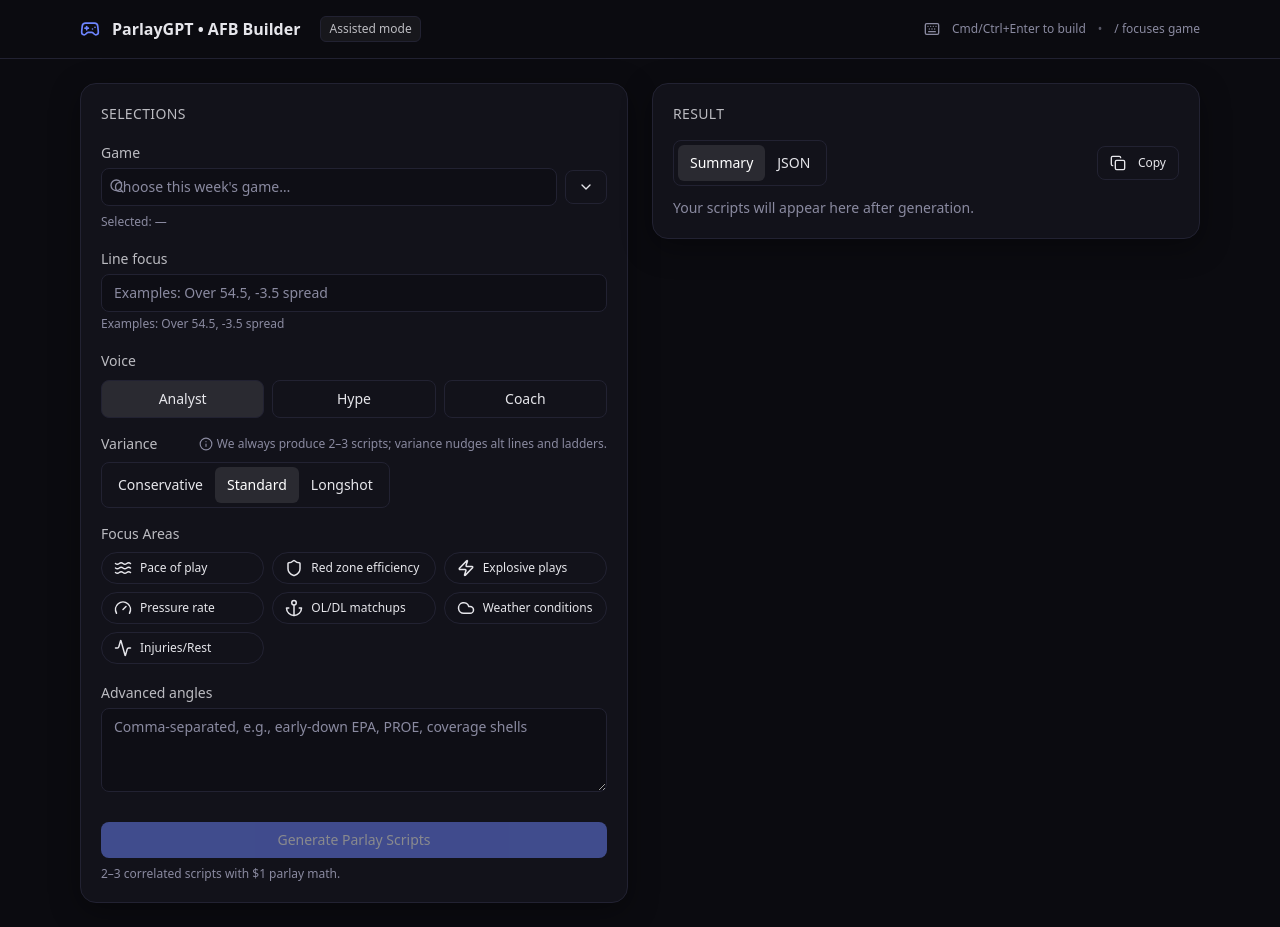
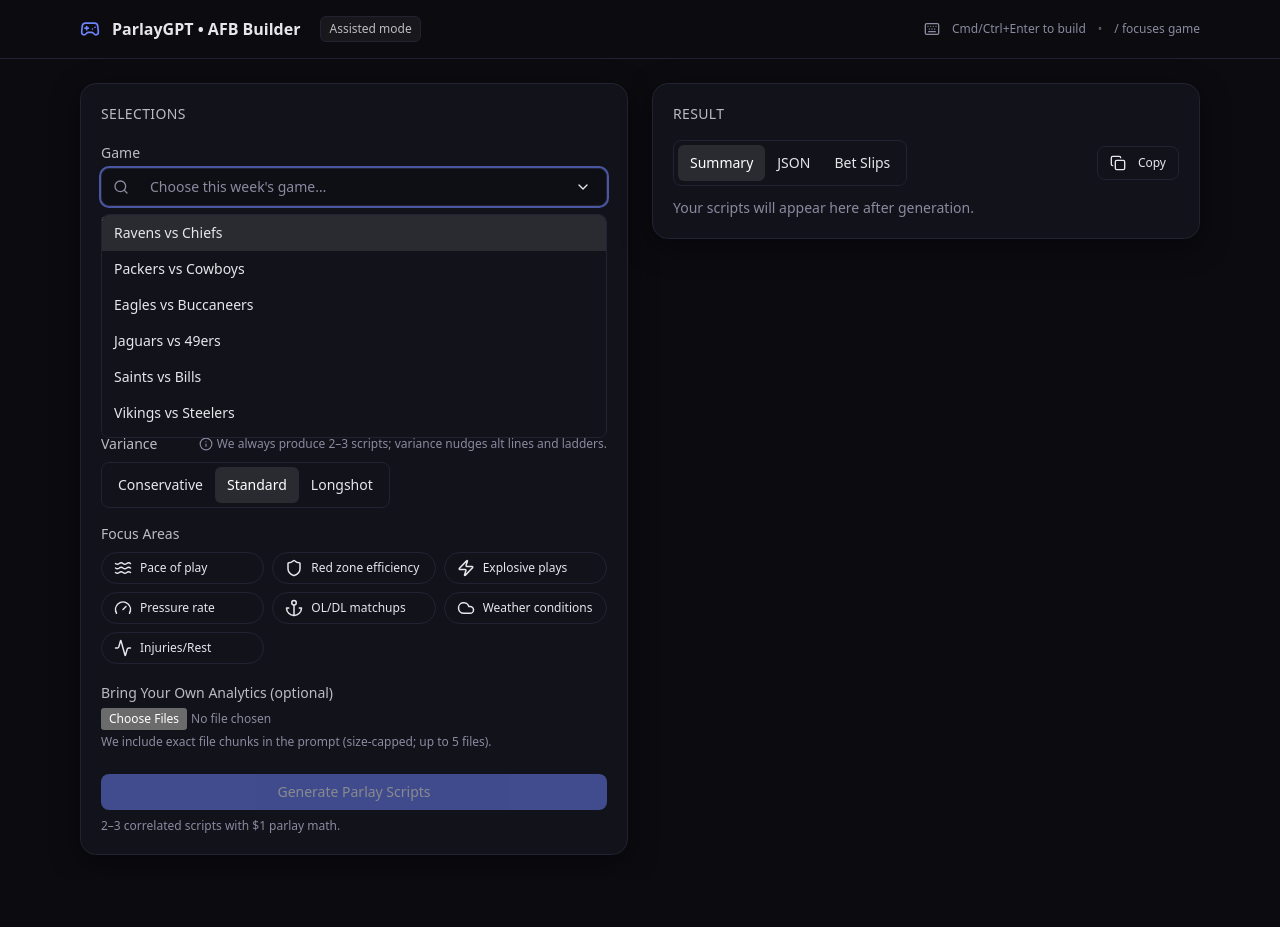
Before and after one commit to KingJoefa/AFBParley, a Next.js app: page / in a window 1280 px wide. Both pictures are taken after a click on the button "Open list". After the commit the page ends 879 px from the top, so only its background shows below. Built offline with nearby package versions, Linux system fonts and the light colour scheme.

Commit message:
feat(afb): Assisted Builder default, JSON/Slips tabs, combobox a11y, BYOA uploads with prompt injection; next config + Tailwind; fix dev proxy and ports

```diff
--- a/app/globals.css
+++ b/app/globals.css
@@ -30,6 +30,12 @@
   @apply w-full rounded-lg bg-[#0e0e15] border border-border px-3 py-2 text-sm placeholder-muted focus:outline-none focus:ring-2 focus:ring-accent/60;
 }
 
+/* Variant to avoid icon/text overlap in inputs with leading/trailing icons */
+.input--with-icons {
+  padding-left: 3rem; /* 48px for search icon */
+  padding-right: 3rem; /* 48px for chevron/caret */
+}
+
 .pill {
   @apply inline-flex items-center gap-2 rounded-full border border-border px-3 py-1.5 text-xs hover:bg-white/5 cursor-pointer select-none;
 }
--- a/app/hooks/useAfb.ts
+++ b/app/hooks/useAfb.ts
@@ -9,6 +9,7 @@
   angles?: string[]
   voice?: Voice
   wantJson?: boolean
+  byoa?: { filename: string; content: string }[]
 }
 
 export function useAfb() {
@@ -19,16 +20,30 @@
     setIsLoading(true)
     setError(null)
     try {
-      const res = await fetch('/api/afb', {
+      // First try JSON mode
+      let res = await fetch('/api/afb', {
         method: 'POST',
         headers: { 'Content-Type': 'application/json' },
         body: JSON.stringify({ ...req, wantJson: true })
+      })
+      if (res.ok) {
+        return await res.json()
+      }
+
+      // Fallback to text mode
+      res = await fetch('/api/afb', {
+        method: 'POST',
+        headers: { 'Content-Type': 'application/json' },
+        body: JSON.stringify({ ...req, wantJson: false })
       })
       if (!res.ok) {
         const data = await res.json().catch(() => null)
         throw new Error(data?.error || `AFB error ${res.status}`)
       }
-      return await res.json()
+      const text = await res.text()
+      // Heuristic parse to pseudo JSON
+      const parsed = parseTextToScripts(text)
+      return parsed ?? text
     } catch (e: any) {
       setError(e?.message ?? 'Unknown error')
       throw e
@@ -39,3 +54,30 @@
 
   return { build, isLoading, error }
 }
+
+function parseTextToScripts(text: string): any | null {
+  try {
+    const scripts: any[] = []
+    const blocks = text.split(/\n\s*Script\s+\d+\s+[-–]\s+/i)
+    if (blocks.length <= 1) return null
+    // First block is assumptions header; attempt to grab assumptions line
+    const assumptionsMatch = text.match(/Assumptions?:([^\n]+)/i)
+    const assumptionsLine = assumptionsMatch ? assumptionsMatch[1].trim() : ''
+    for (let i = 1; i < blocks.length; i++) {
+      const b = blocks[i]
+      const [titleAndRest, ...rest] = b.split(/\n/)
+      const title = (titleAndRest || '').trim().replace(/^"|"$/g, '')
+      const narrativeMatch = b.match(/Narrative:([\s\S]*?)\n\s*•\s*Legs/i)
+      const narrative = narrativeMatch ? narrativeMatch[1].trim() : ''
+      const legsSectionMatch = b.match(/\n\s*•\s*Legs:([\s\S]*?)(\n\s*\$1 Parlay Math:|\n\s*Notes:|$)/i)
+      const legsLines = legsSectionMatch ? legsSectionMatch[1].split(/\n\s*•\s*/).map(s => s.trim()).filter(Boolean) : []
+      const legs = legsLines.map(l => ({ text: l }))
+      const mathMatch = b.match(/\$1\s*Parlay\s*Math:\s*([^\n]+)/i)
+      const math = mathMatch ? { steps: mathMatch[1].trim() } : undefined
+      scripts.push({ title, narrative, legs, math })
+    }
+    return { assumptions: { raw: assumptionsLine }, scripts }
+  } catch {
+    return null
+  }
+}
--- a/components/AssistedBuilder.tsx
+++ b/components/AssistedBuilder.tsx
@@ -35,16 +35,20 @@
   const { build, isLoading, error } = useAfb()
   const [gameQuery, setGameQuery] = useState('')
   const [selectedGame, setSelectedGame] = useState<string>('')
+  const [comboOpen, setComboOpen] = useState(false)
+  const [highlight, setHighlight] = useState(0)
   const [lineFocus, setLineFocus] = useState('')
   const [voice, setVoice] = useState<Voice>('analyst')
   const [variance, setVariance] = useState<Variance>('standard')
   const [focusAreas, setFocusAreas] = useState<string[]>([])
   const [advancedAngles, setAdvancedAngles] = useState('')
+  const [byoaFiles, setByoaFiles] = useState<{ filename: string; content: string; size: number }[]>([])
   const [summary, setSummary] = useState<string>('')
   const [json, setJson] = useState<any>(null)
   const [copied, setCopied] = useState(false)
-  const [activeTab, setActiveTab] = useState<'summary' | 'json'>('summary')
+  const [activeTab, setActiveTab] = useState<'summary' | 'json' | 'slips'>('summary')
   const comboRef = useRef<HTMLInputElement>(null)
+  const comboWrapRef = useRef<HTMLDivElement>(null)
 
   useEffect(() => {
     track('ui_view_loaded')
@@ -69,25 +73,44 @@
   }, [activeTab, summary, json])
 
   const onBuild = useCallback(async () => {
-    if (!selectedGame) return
+    const matchup = selectedGame || gameQuery
+    if (!matchup) return
     track('ui_build_clicked', { voice, variance, focusAreasCount: focusAreas.length })
     try {
       const req = {
-        matchup: selectedGame,
+        matchup,
         lineFocus: lineFocus || undefined,
         angles: [...focusAreas, ...chips],
         voice,
         wantJson: true,
+        byoa: byoaFiles.map(f => ({ filename: f.filename, content: f.content })),
       }
       const data = await build(req)
-      setJson(data)
-      const plain = data?.scripts ?
-        [
-          `Assumptions: matchup ${data?.assumptions?.matchup ?? selectedGame}${data?.assumptions?.lineFocus ? `; line ${data.assumptions.lineFocus}` : ''}; voice ${data?.assumptions?.voice ?? voice}.`,
-          ...data.scripts.map((s: any, i: number) => `Script ${i + 1}: ${s.title}\n${s.narrative}\nLegs:\n${s.legs.map((l: any) => `• ${l.market}: ${l.selection}, odds ${l.odds} (${l.oddsLabel})`).join('\n')}\n$1 Parlay Math: ${s.math?.steps}\nNotes: ${s.notes?.join(' ')}`)
+
+      // Normalize outputs so all tabs can render
+      let normalizedSummary = ''
+      let normalizedJson: any = null
+
+      if (typeof data === 'string') {
+        normalizedSummary = data
+        normalizedJson = safeParseTextToScripts(data)
+      } else if (data && typeof data === 'object' && 'scripts' in data) {
+        const d: any = data
+        normalizedJson = d
+        normalizedSummary = [
+          `Assumptions: matchup ${d?.assumptions?.matchup ?? matchup}${d?.assumptions?.lineFocus ? `; line ${d.assumptions.lineFocus}` : ''}; voice ${d?.assumptions?.voice ?? voice}.`,
+          ...d.scripts.map((s: any, i: number) => `Script ${i + 1}: ${s.title}\n${s.narrative}\nLegs:\n${s.legs.map((l: any) => `• ${l.market}: ${l.selection}, odds ${l.odds} (${l.oddsLabel})`).join('\n')}\n$1 Parlay Math: ${s.math?.steps}\nNotes: ${s.notes?.join(' ')}`)
         ].join('\n\n')
-        : (typeof data === 'string' ? data : JSON.stringify(data, null, 2))
-      setSummary(plain)
+      } else if (data && typeof data === 'object' && 'raw' in (data as any)) {
+        const raw = (data as any).raw as string
+        normalizedSummary = raw
+        normalizedJson = safeParseTextToScripts(raw)
+      } else {
+        normalizedSummary = JSON.stringify(data, null, 2)
+      }
+
+      setJson(normalizedJson)
+      setSummary(normalizedSummary)
       setActiveTab('summary')
       track('ui_build_success')
     } catch (e) {
@@ -106,8 +129,20 @@
 
   const filteredGames = useMemo(() => {
     const q = gameQuery.toLowerCase()
-    return gameOptions.filter(g => g.toLowerCase().includes(q)).slice(0, 20)
+    const list = q ? gameOptions.filter(g => g.toLowerCase().includes(q)) : gameOptions
+    return list.slice(0, 20)
   }, [gameOptions, gameQuery])
+
+  useEffect(() => {
+    function onDocClick(e: MouseEvent) {
+      if (!comboWrapRef.current) return
+      if (!comboWrapRef.current.contains(e.target as Node)) {
+        setComboOpen(false)
+      }
+    }
+    document.addEventListener('mousedown', onDocClick)
+    return () => document.removeEventListener('mousedown', onDocClick)
+  }, [])
 
   return (
     <div className="min-h-screen">
@@ -134,36 +169,53 @@
             <div className="heading mb-4">Selections</div>
             {/* Game combobox */}
             <label className="label" htmlFor="game">Game</label>
-            <div className="relative mt-1" role="combobox" aria-expanded="true" aria-controls="game-list">
-              <div className="flex items-center gap-2">
+            <div ref={comboWrapRef} className="relative mt-1" role="combobox" aria-expanded={comboOpen} aria-controls="game-list">
               <div className="relative flex-1">
-                  <Search size={16} className="absolute left-2 top-2.5 text-muted" />
+                <Search size={16} className="absolute left-3 top-1/2 -translate-y-1/2 text-muted pointer-events-none" aria-hidden="true" />
                 <input
                   ref={comboRef}
                   id="game"
-                    className="input pl-8"
+                  className="input input--with-icons"
                   placeholder="Choose this week's game…"
                   value={gameQuery}
-                    onChange={(e) => setGameQuery(e.target.value)}
+                  onChange={(e) => { setGameQuery(e.target.value); setComboOpen(true); setHighlight(0) }}
+                  onFocus={() => setComboOpen(true)}
                   onKeyDown={(e) => {
-                      if (e.key === 'Enter' && filteredGames[0]) {
-                        setSelectedGame(filteredGames[0])
-                        setGameQuery(filteredGames[0])
+                    if (!comboOpen && (e.key === 'ArrowDown' || e.key === 'ArrowUp')) setComboOpen(true)
+                    if (e.key === 'ArrowDown') { e.preventDefault(); setHighlight(h => Math.min(h + 1, Math.max(filteredGames.length - 1, 0))) }
+                    if (e.key === 'ArrowUp') { e.preventDefault(); setHighlight(h => Math.max(h - 1, 0)) }
+                    if (e.key === 'Enter') {
+                      const choice = filteredGames[highlight] || filteredGames[0]
+                      if (choice) { setSelectedGame(choice); setGameQuery(choice); setComboOpen(false) }
                     }
+                    if (e.key === 'Escape' || e.key === 'Tab') { setComboOpen(false) }
                   }}
                   aria-autocomplete="list"
+                  aria-activedescendant={comboOpen ? `game-opt-${highlight}` : undefined}
                 />
+                <button
+                  type="button"
+                  aria-label="Open list"
+                  className="absolute right-2 top-1/2 -translate-y-1/2 h-8 w-8 inline-flex items-center justify-center rounded-md hover:bg-white/5"
+                  onClick={() => { setComboOpen(o => !o); if (!comboOpen) comboRef.current?.focus() }}
+                >
+                  <ChevronDown size={16} />
+                </button>
               </div>
-                <button className="btn-ghost" type="button" aria-label="Open list"><ChevronDown size={16} /></button>
-              </div>
-              {gameQuery && (
-                <ul id="game-list" className="mt-2 max-h-56 overflow-auto rounded-lg border border-border bg-card">
+              {comboOpen && (
+                <ul id="game-list" role="listbox" className="absolute z-10 mt-2 w-full max-h-56 overflow-auto rounded-lg border border-border bg-card">
                   {filteredGames.length === 0 && (
                     <li className="px-3 py-2 text-sm text-muted">No matches</li>
                   )}
-                  {filteredGames.map(g => (
-                    <li key={g}>
-                      <button className="w-full text-left px-3 py-2 text-sm hover:bg-white/5" onClick={() => { setSelectedGame(g); setGameQuery(g) }}>{g}</button>
+                  {filteredGames.map((g, idx) => (
+                    <li key={g} id={`game-opt-${idx}`} role="option" aria-selected={idx===highlight}>
+                      <button
+                        className={`w-full text-left px-3 py-2 text-sm hover:bg-white/5 ${idx===highlight?'bg-white/10':''}`}
+                        onMouseEnter={() => setHighlight(idx)}
+                        onClick={() => { setSelectedGame(g); setGameQuery(g); setComboOpen(false) }}
+                      >
+                        {g}
+                      </button>
                     </li>
                   ))}
                 </ul>
@@ -222,22 +274,46 @@
               </div>
             </div>
 
-            {/* Advanced angles */}
+            {/* BYOA Upload */}
             <div className="mt-4">
-              <label className="label" htmlFor="angles">Advanced angles</label>
-              <textarea id="angles" className="input mt-1 min-h-[84px]" placeholder="Comma-separated, e.g., early-down EPA, PROE, coverage shells" value={advancedAngles} onChange={(e) => setAdvancedAngles(e.target.value)} />
-              {chips.length > 0 && (
-                <div className="mt-2 flex flex-wrap gap-2">
-                  {chips.map(c => (
-                    <span key={c} className="px-2 py-1 text-xs rounded-full bg-white/10 border border-border">{c}</span>
+              <label className="label" htmlFor="byoa">Bring Your Own Analytics (optional)</label>
+              <input
+                id="byoa"
+                type="file"
+                accept=".csv,.tsv,.txt,.md,.json"
+                multiple
+                className="mt-1 block w-full text-xs text-muted"
+                onChange={async (e) => {
+                  const files = Array.from(e.target.files || [])
+                  const next: { filename: string; content: string; size: number }[] = []
+                  for (const f of files) {
+                    const text = await f.text()
+                    const capped = text.length > 64 * 1024 ? text.slice(0, 64 * 1024) : text
+                    next.push({ filename: f.name, content: capped, size: f.size })
+                  }
+                  setByoaFiles(prev => [...prev, ...next].slice(0, 5))
+                  e.currentTarget.value = ''
+                }}
+              />
+              {byoaFiles.length > 0 && (
+                <div className="mt-2 space-y-2">
+                  {byoaFiles.map((f, idx) => (
+                    <div key={idx} className="flex items-center justify-between text-xs rounded-lg border border-border bg-white/5 px-2 py-1">
+                      <span className="truncate max-w-[70%]">{f.filename}</span>
+                      <div className="flex items-center gap-2">
+                        <span className="opacity-70">{Math.round(f.size/1024)} KB</span>
+                        <button className="btn-ghost" onClick={() => setByoaFiles(files => files.filter((_, i) => i !== idx))}>Remove</button>
+                      </div>
+                    </div>
                   ))}
                 </div>
               )}
+              <p className="mt-1 text-xs text-muted">We include exact file chunks in the prompt (size-capped; up to 5 files).</p>
             </div>
 
             {/* CTA */}
             <div className="mt-6">
-              <button onClick={onBuild} disabled={isLoading || !selectedGame} className="btn-primary w-full">
+              <button onClick={onBuild} disabled={isLoading || !(selectedGame || gameQuery)} className="btn-primary w-full">
                 {isLoading ? (<><Loader2 className="animate-spin" size={16} /> Generating…</>) : 'Generate Parlay Scripts'}
               </button>
               <p className="mt-2 text-xs text-muted">2–3 correlated scripts with $1 parlay math.</p>
@@ -255,6 +331,7 @@
               <div className="inline-flex rounded-lg border border-border p-1" role="tablist" aria-label="Result tabs">
                 <button role="tab" aria-selected={activeTab==='summary'} onClick={() => setActiveTab('summary')} className={`tab ${activeTab==='summary'?'bg-white/10 text-white':''}`}>Summary</button>
                 <button role="tab" aria-selected={activeTab==='json'} onClick={() => setActiveTab('json')} className={`tab ${activeTab==='json'?'bg-white/10 text-white':''}`}>JSON</button>
+                <button role="tab" aria-selected={activeTab==='slips'} onClick={() => setActiveTab('slips')} className={`tab ${activeTab==='slips'?'bg-white/10 text-white':''}`}>Bet Slips</button>
               </div>
               <button className="btn-ghost" onClick={onCopy} aria-label="Copy">
                 {copied ? <ClipboardCheck size={16} /> : <Copy size={16} />}
@@ -285,9 +362,72 @@
 {JSON.stringify(json, null, 2)}
               </pre>
             )}
+
+            {activeTab === 'slips' && (
+              <div className="grid grid-cols-1 md:grid-cols-3 gap-3">
+                {renderSlips(json, summary)}
+              </div>
+            )}
           </div>
         </section>
       </main>
     </div>
   )
 }
+
+function renderSlips(json: any, summary: string) {
+  // Prefer structured JSON; fallback to parse summary heuristically
+  let scripts: any[] = []
+  if (json && typeof json === 'object' && Array.isArray(json.scripts)) {
+    scripts = json.scripts
+  } else {
+    // minimal parser: split by Script blocks
+    const blocks = summary ? summary.split(/\n\s*Script\s+\d+:/i).slice(1) : []
+    scripts = blocks.map((b, idx) => ({
+      title: `Script ${idx + 1}`,
+      legs: b.split(/\n\s*•\s*/).slice(1, 6).map(t => ({ text: t }))
+    }))
+  }
+
+  if (!scripts || scripts.length === 0) {
+    return <p className="text-sm text-muted">No slips yet. Generate first.</p>
+  }
+
+  return scripts.slice(0, 3).map((s, i) => (
+    <div key={i} className="rounded-2xl border border-border bg-[#0f0f16] p-4 shadow-soft">
+      <div className="text-xs uppercase tracking-wide text-muted mb-1">Bet Slip</div>
+      <div className="text-sm font-semibold mb-2">{s.title || `Slip ${i+1}`}</div>
+      <div className="space-y-2">
+        {(s.legs || []).slice(0,5).map((l: any, idx: number) => (
+          <div key={idx} className="flex items-start gap-2">
+            <span className="mt-0.5 inline-block h-2 w-2 rounded-full bg-accent"></span>
+            <div className="text-xs leading-5 opacity-90">{l.text || `${l.market}: ${l.selection} (${l.odds ?? '—'})`}</div>
+          </div>
+        ))}
+      </div>
+      {s.math?.steps && (
+        <div className="mt-3 text-xs text-foreground/80">{s.math.steps.replace('product, payout, and profit', 'product; payout; profit')}</div>
+      )}
+    </div>
+  ))
+}
+
+function safeParseTextToScripts(text: string) {
+  try {
+    const blocks = text.split(/\n\s*Script\s+\d+\s*[:\-]/i)
+    if (blocks.length <= 1) return null
+    const scripts: any[] = []
+    for (let i = 1; i < blocks.length; i++) {
+      const b = blocks[i]
+      const titleMatch = b.match(/^\s*"?([^\n"]{3,80})"?/)
+      const title = titleMatch ? titleMatch[1].trim() : `Script ${i}`
+      const legs = (b.match(/\n\s*•\s+.*$/gm) || []).slice(0,5).map(l => ({ text: l.replace(/^\s*•\s+/, '').trim() }))
+      const mathMatch = b.match(/\$1\s*Parlay\s*Math:\s*([^\n]+)/i)
+      const math = mathMatch ? { steps: mathMatch[1].trim() } : undefined
+      scripts.push({ title, legs, math })
+    }
+    return { scripts }
+  } catch {
+    return null
+  }
+}
--- a/next.config.mjs
+++ b/next.config.mjs
@@ -8,7 +8,7 @@
     return [
       {
         source: '/api/:path*',
-        destination: 'http://localhost:5000/api/:path*'
+        destination: 'http://localhost:8080/api/:path*'
       }
     ]
   }
```
Also changed, not shown: 2 other files (tests, documents, lock files or other folders). Lines whose indentation alone changed are shown as unchanged.
